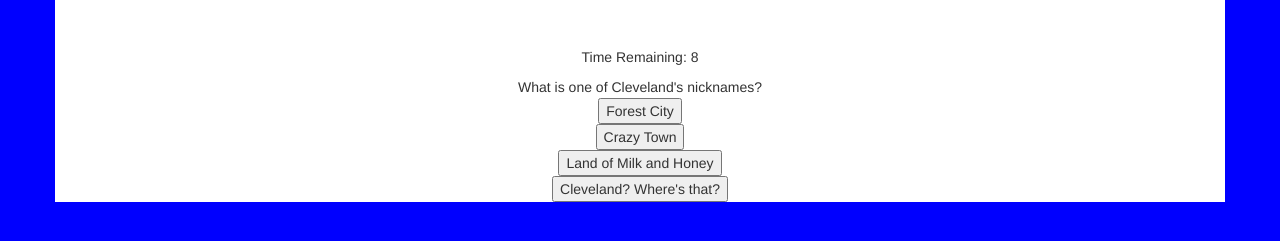
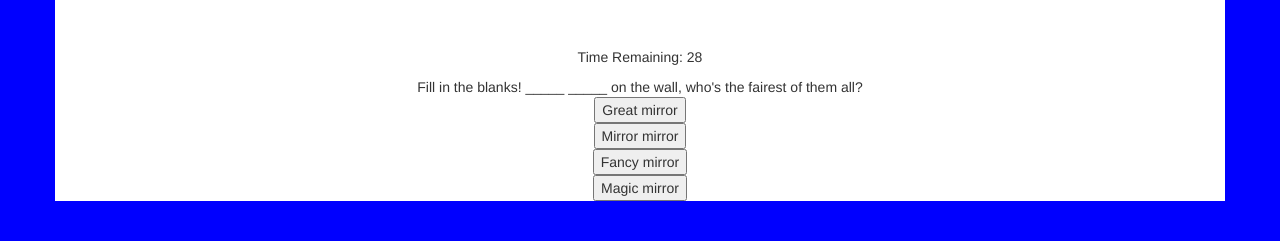
Before and after one commit to kstarre/trivia-game, a plain HTML site: page index.html in a window 1280 px wide. Both pictures are taken after a click on the button "Start". Shown: the part 63-304 px from the top of the page. Drawn offline with nearby package versions, Linux system fonts and the light colour scheme.

Commit message:
add final javascript edits

```diff
--- a/assets/javascript/app.js
+++ b/assets/javascript/app.js
@@ -6,13 +6,39 @@ var unAnswered = 0;
 var time;
 var timeInterval;
 var currentQuestion = 0;
+var objKeys;
 
 var triviaGame = {
 	questionsToAsk: {
-		"What is one of Cleveland's nicknames?": {
-			options: ["Forest City", "Crazy Town", "Land of Milk and Honey", "Cleveland? Where's that?"],
-			correctAnswer: "Forest City",
-			picture: '<iframe src="https://giphy.com/embed/IzU4wcD554uGc" width="480" height="288" frameBorder="0" class="giphy-embed" allowFullScreen></iframe><p><a href="https://giphy.com/gifs/studio-ghibli-spirited-away-IzU4wcD554uGc">via GIPHY</a></p>'
+		"Fill in the blanks! _____ _____  on the wall, who's the fairest of them all?": {
+			options: ["Great mirror", "Mirror mirror", "Fancy mirror", "Magic mirror"],
+			correctAnswer: "Magic mirror",
+			picture: '<iframe src="https://giphy.com/embed/UWCP8oDjYplT2" width="480" height="360" frameBorder="0" class="giphy-embed" allowFullScreen></iframe><p><a href="https://giphy.com/gifs/snow-white-UWCP8oDjYplT2">via GIPHY</a></p>'
+		},
+		"What does Dr. Frankenstein yell when he sees his experiment was successful?": {
+			options: ["I did it!", "He's alive!", "It's alive!", "Eureka!"],
+			correctAnswer: "It's alive!",
+			picture: '<iframe src="https://giphy.com/embed/iSBKHcm0qEmZ2" width="420" height="480" frameBorder="0" class="giphy-embed" allowFullScreen></iframe><p><a href="https://giphy.com/gifs/frankenstein-iSBKHcm0qEmZ2">via GIPHY</a></p>'
+		},
+		"What does Dorothy say when she arrives in Oz?": {
+			options: ["Toto, I've a feeling we're not in Kansas anymore", "Toto, we're not in Kansas anymore", "Toto, I don't think we're in Kansas anymore", "Toto, I think we're lost"],
+			correctAnswer: "Toto, I've a feeling we're not in Kansas anymore",
+			picture: '<iframe src="https://giphy.com/embed/cjDoRld4xH83K" width="480" height="335" frameBorder="0" class="giphy-embed" allowFullScreen></iframe><p><a href="https://giphy.com/gifs/suprised-wizard-of-oz-cjDoRld4xH83K">via GIPHY</a></p>'
+		},
+		"Fill in the blanks! _____ gonna need a bigger boat!": {
+			options: ["You are", "You're", "We are", "We're"],
+			correctAnswer: "You're",
+			picture: '<iframe src="https://giphy.com/embed/GNc2n90LyVFyE" width="480" height="254" frameBorder="0" class="giphy-embed" allowFullScreen></iframe><p><a href="https://giphy.com/gifs/jaws-gifs-GNc2n90LyVFyE">via GIPHY</a></p>'
+		},
+		"Fill in the blanks! _____ I am your father.": {
+			options: ["Lake", "Yes", "No", "Luke"],
+			correctAnswer: "No",
+			picture: '<iframe src="https://giphy.com/embed/l2JJLshkQIibeNlSw" width="480" height="265" frameBorder="0" class="giphy-embed" allowFullScreen></iframe><p><a href="https://giphy.com/gifs/starwars-l2JJLshkQIibeNlSw">via GIPHY</a></p>'
+		},
+		"How does Hannibal Lecter greet Clarice Starling?": {
+			options: ["Hello, Clarice", "Good morning, Clarice", "Good to see you, Clarice", "Good evening, Clarice"],
+			correctAnswer: "Good evening, Clarice",
+			picture: '<iframe src="https://giphy.com/embed/CSIzl30ynrub6" width="480" height="258" frameBorder="0" class="giphy-embed" allowFullScreen></iframe><p><a href="https://giphy.com/gifs/horror-hannibal-lecter-CSIzl30ynrub6">via GIPHY</a></p>'
 		}
 	},
 	startPage: function() {
@@ -20,41 +46,86 @@ var triviaGame = {
 		$("#totals-page").hide();
 	},
 	startQuiz: function() {
-		var objKeys = Object.keys(triviaGame.questionsToAsk);
-		time = 10;
+		objKeys = Object.keys(triviaGame.questionsToAsk);
+		time = 30;
 		timeInterval = setInterval(triviaGame.countDown, 1000);
 
-		$("#start-page").hide();
-		$("#questions-page").show();
+		$("#answer-gif").hide();
+		$(".answer-btn").show();
 		$("#timer").html(time);
 		$(".quiz-question").html(objKeys[currentQuestion]);
-		$("#option-a-btn").html("<button>" + triviaGame.questionsToAsk[objKeys[currentQuestion]].options[0]);
-		$("#option-b-btn").html("<button>" + triviaGame.questionsToAsk[objKeys[currentQuestion]].options[1]);
-		$("#option-c-btn").html("<button>" + triviaGame.questionsToAsk[objKeys[currentQuestion]].options[2]);
-		$("#option-d-btn").html("<button>" + triviaGame.questionsToAsk[objKeys[currentQuestion]].options[3]);
+		$("#option-a-btn").html(triviaGame.questionsToAsk[objKeys[currentQuestion]].options[0]);
+		$("#option-b-btn").html(triviaGame.questionsToAsk[objKeys[currentQuestion]].options[1]);
+		$("#option-c-btn").html(triviaGame.questionsToAsk[objKeys[currentQuestion]].options[2]);
+		$("#option-d-btn").html(triviaGame.questionsToAsk[objKeys[currentQuestion]].options[3]);
 		$(".answer-btn").on("click", function() {
-			triviaGame.stopTime();
-			$(".answer-btn").hide();
-			$("#answer-gif").html(triviaGame.questionsToAsk[objKeys[currentQuestion]].picture);
+			//$("#answer-gif").html(triviaGame.questionsToAsk[objKeys[currentQuestion]].picture);
 			if( $(this).text() === triviaGame.questionsToAsk[objKeys[currentQuestion]].correctAnswer) {
+				triviaGame.stopTime();
+				$(".answer-btn").hide();
 				$(".correct-incorrect").html("Correct!");
+				correctTotal++;
+				triviaGame.enjoyGif();
 			}
 			else {
+				triviaGame.stopTime();
+				$(".answer-btn").hide();
 				$(".correct-incorrect").html("Sorry! The correct answer was: " + triviaGame.questionsToAsk[objKeys[currentQuestion]].correctAnswer);
-			}
+				incorrectTotal++;
+				triviaGame.enjoyGif();
+			};
 		});
 	},
 	countDown: function() {
 		time--;
 		$("#timer").html(time);
+
+		if ( time === 0) {
+			triviaGame.stopTime();
+			$(".answer-btn").hide();
+			//$("#answer-gif").html(triviaGame.questionsToAsk[objKeys[currentQuestion]].picture);
+			$(".correct-incorrect").html("Time's Up! The correct answer was: " + triviaGame.questionsToAsk[objKeys[currentQuestion]].correctAnswer);
+			unAnswered++;
+			triviaGame.enjoyGif();
+		};
 	},
 	stopTime: function() {
 		clearInterval(timeInterval);
+	},
+	enjoyGif: function() {
+		setTimeout(function() {
+			currentQuestion++;
+			if( currentQuestion === objKeys.length) {
+				$("#questions-page").hide();
+				$("#totals-page").show();
+				$("#total-correct").html(correctTotal);
+				$("#total-incorrect").html(incorrectTotal);
+				$("#total-unanswered").html(unAnswered);
+			}
+			else {
+				triviaGame.startQuiz();
+			}
+		}, 5000);
+	},
+	startOver: function() {
+		correctTotal = 0;
+		incorrectTotal = 0;
+		unAnswered = 0;
+		currentQuestion = 0;
+		$("#totals-page").hide();
+		$("#questions-page").show();
+		triviaGame.startQuiz();
 	}
 };
 
 triviaGame.startPage();
-$("#start-btn").on("click", triviaGame.startQuiz);
+$("#start-btn").on("click", function() {
+	currentQuestion = 0;
+	$("#start-page").hide();
+	$("#questions-page").show();
+	triviaGame.startQuiz();
+});
+$("#start-over-btn").on("click", triviaGame.startOver);
 
 });
 
--- a/index.html
+++ b/index.html
@@ -52,16 +52,24 @@
 					<div class="col-md-12" id="answer-gif"></div>
 				</div>
 				<div class="row">
-					<div class="col-md-12 answer-btn" id="option-a-btn"></div>
+					<div class="col-md-12">
+						<button type="button" class="answer-btn" id="option-a-btn"></button>
+					</div>
 				</div>
 				<div class="row">
-					<div class="col-md-12 answer-btn" id="option-b-btn"></div>
+					<div class="col-md-12">
+						<button type="button" class="answer-btn" id="option-b-btn"></button>
+					</div>
 				</div>
 				<div class="row">
-					<div class="col-md-12 answer-btn" id="option-c-btn"></div>
+					<div class="col-md-12">
+						<button type="button" class="answer-btn" id="option-c-btn"></button>
+					</div>
 				</div>
 				<div class="row">
-					<div class="col-md-12 answer-btn" id="option-d-btn"></div>
+					<div class="col-md-12">
+						<button type="button" class="answer-btn" id="option-d-btn"></button>
+					</div>
 				</div>
 			</div>
 		</div>
```
